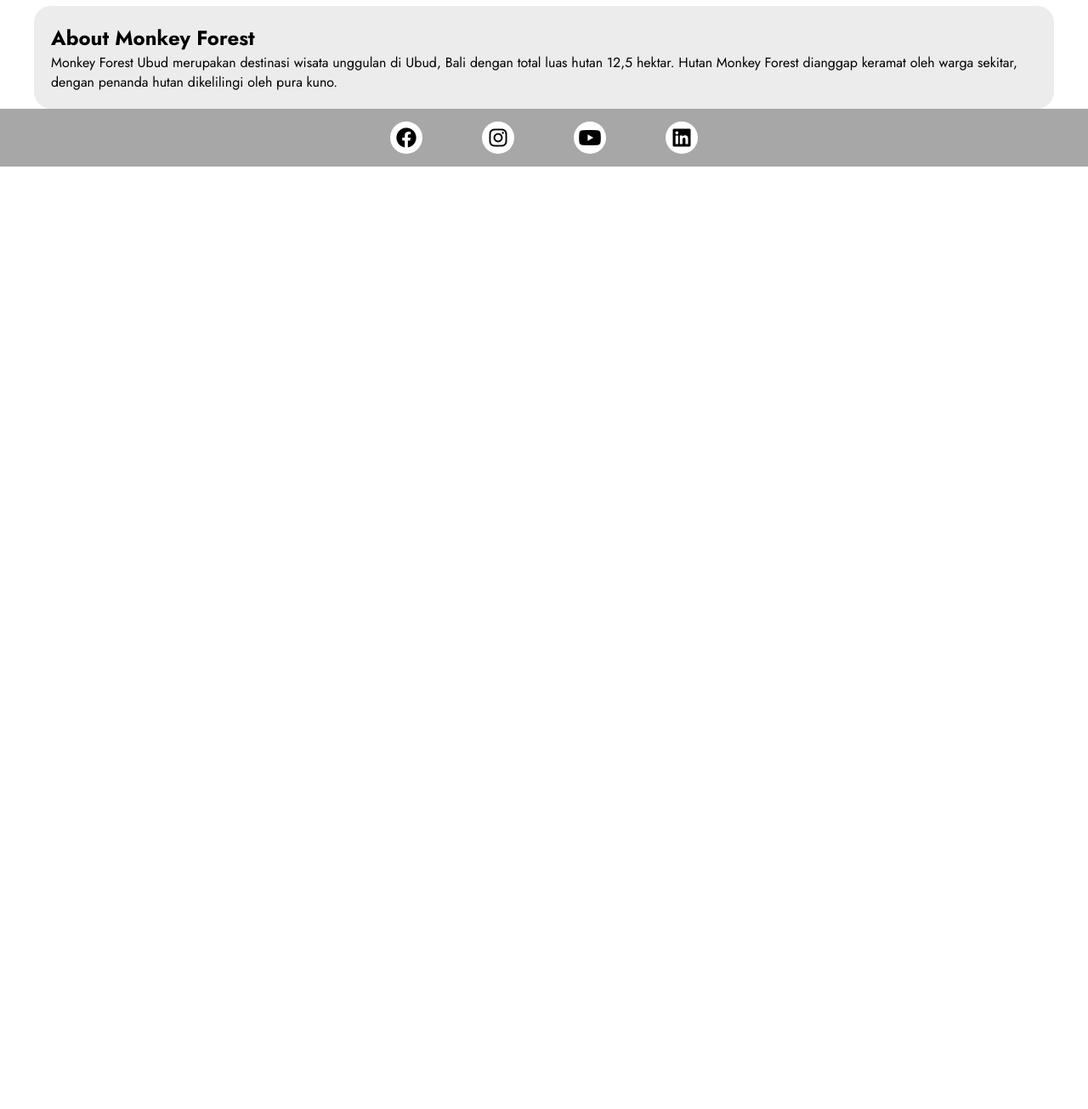
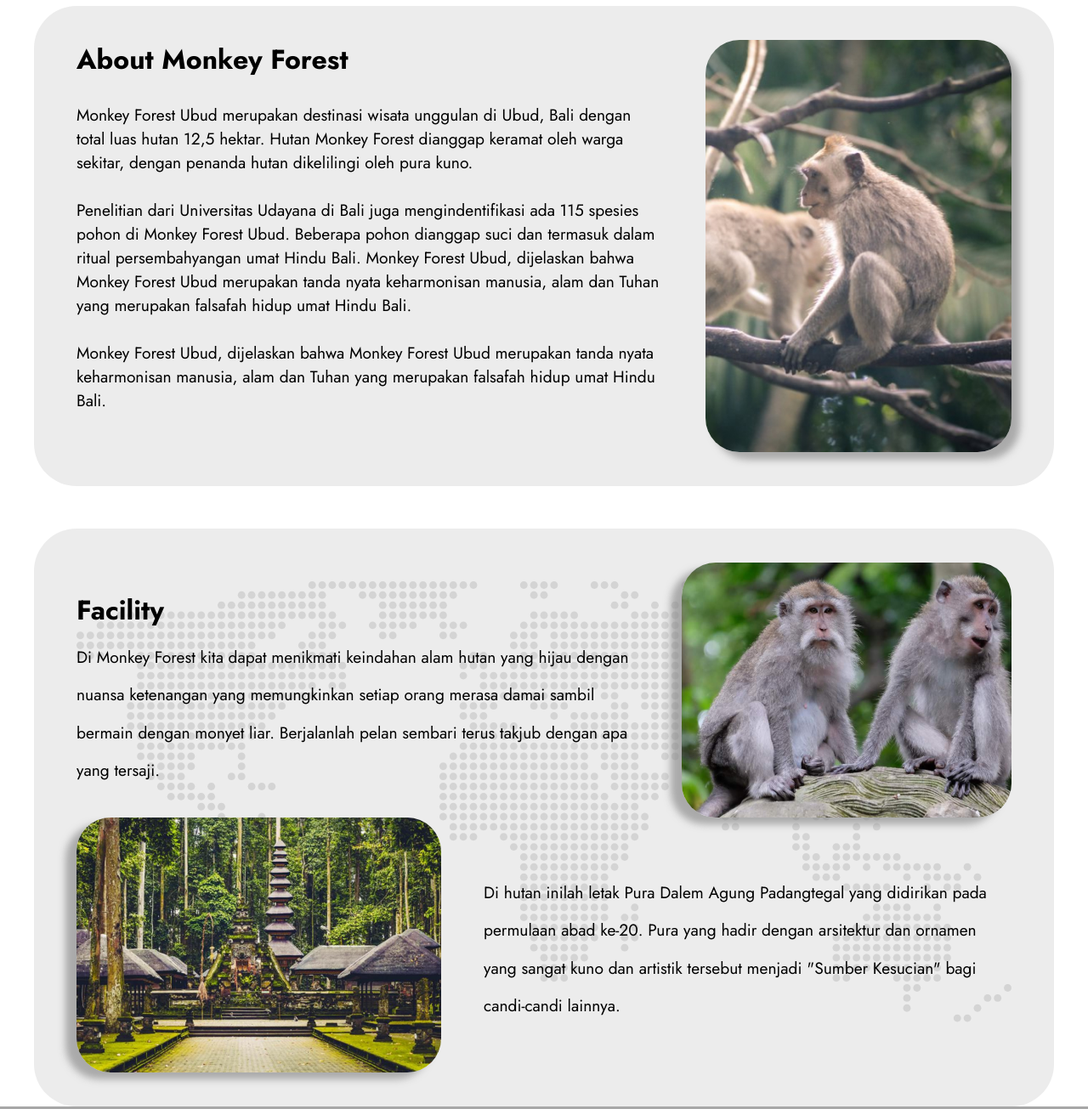
Before and after one commit to Tamagouuu/monkey-forest, a plain HTML site: page index.html in a window 1280 px wide. Shown: the part 820-2125 px from the top of the page at 85% size. Before the commit the page ends 1016 px from the top, so only its background shows below. Drawn offline with Linux system fonts and the light colour scheme.

Commit message:
finishing about & facility

```diff
--- a/index.html
+++ b/index.html
@@ -21,9 +21,9 @@
           <img src="img/logo.svg" />
         </div>
         <ul class="links">
-          <li><a href="">Home</a></li>
-          <li><a href="">About</a></li>
-          <li><a href="">Facility</a></li>
+          <li><a href="#hero">Home</a></li>
+          <li><a href="#about">About</a></li>
+          <li><a href="#facility">Facility</a></li>
           <li><a href="">Price</a></li>
         </ul>
         <div class="search-bar">
@@ -62,11 +62,44 @@
       </div>
     </div>
     <div class="container" id="about">
-      <h2>About Monkey Forest</h2>
-      <p>
-        Monkey Forest Ubud merupakan destinasi wisata unggulan di Ubud, Bali dengan total luas hutan 12,5 hektar. Hutan Monkey Forest
-        dianggap keramat oleh warga sekitar, dengan penanda hutan dikelilingi oleh pura kuno.
-      </p>
+      <div class="text-section">
+        <h2 class="card-title">About Monkey Forest</h2>
+        <p>
+          Monkey Forest Ubud merupakan destinasi wisata unggulan di Ubud, Bali dengan total luas hutan 12,5 hektar. Hutan Monkey Forest
+          dianggap keramat oleh warga sekitar, dengan penanda hutan dikelilingi oleh pura kuno.
+        </p>
+        <p>
+          Penelitian dari Universitas Udayana di Bali juga mengindentifikasi ada 115 spesies pohon di Monkey Forest Ubud. Beberapa pohon
+          dianggap suci dan termasuk dalam ritual persembahyangan umat Hindu Bali. Monkey Forest Ubud, dijelaskan bahwa Monkey Forest Ubud
+          merupakan tanda nyata keharmonisan manusia, alam dan Tuhan yang merupakan falsafah hidup umat Hindu Bali.
+        </p>
+        <p>
+          Monkey Forest Ubud, dijelaskan bahwa Monkey Forest Ubud merupakan tanda nyata keharmonisan manusia, alam dan Tuhan yang merupakan
+          falsafah hidup umat Hindu Bali.
+        </p>
+      </div>
+      <img src="img/monyet-about.jpg" alt="" />
+    </div>
+    <div class="container" id="facility">
+      <div class="facility-row">
+        <div class="text-section">
+          <h2 class="card-title">Facility</h2>
+          <p>
+            Di Monkey Forest kita dapat menikmati keindahan alam hutan yang hijau dengan nuansa ketenangan yang memungkinkan setiap orang
+            merasa damai sambil bermain dengan monyet liar. Berjalanlah pelan sembari terus takjub dengan apa yang tersaji.
+          </p>
+        </div>
+        <img src="img/monyet-faci-1.png" />
+      </div>
+      <div class="facility-row">
+        <img src="img/pura-faci-2.png" />
+        <div class="text-section">
+          <p>
+            Di hutan inilah letak Pura Dalem Agung Padangtegal yang didirikan pada permulaan abad ke-20. Pura yang hadir dengan arsitektur
+            dan ornamen yang sangat kuno dan artistik tersebut menjadi "Sumber Kesucian" bagi candi-candi lainnya.
+          </p>
+        </div>
+      </div>
     </div>
     <footer>
       <ul>
--- a/style.css
+++ b/style.css
@@ -4,6 +4,10 @@
   margin: 0;
   padding: 0;
   box-sizing: border-box;
+}
+
+html {
+  scroll-behavior: smooth;
 }
 
 body {
@@ -70,6 +74,11 @@ nav {
   background-color: #d9d9d9;
   font-family: "Jost", sans-serif;
 }
+
+.search input::placeholder {
+  font-size: 1rem;
+}
+
 .search button {
   padding: 10px;
   border-top-left-radius: 25px;
@@ -137,6 +146,7 @@ nav {
   display: flex;
   align-items: center;
 }
+
 .heading-2 {
   writing-mode: vertical-lr;
   text-orientation: mixed;
@@ -181,8 +191,54 @@ nav {
 #about {
   margin-top: 50px;
   background-color: #ececec;
-  border-radius: 20px;
-  padding: 20px;
+  border-radius: 50px;
+  padding: 40px 50px;
+  display: flex;
+  gap: 50px;
+}
+
+#about img {
+  border-radius: 40px;
+  width: 360px;
+  box-shadow: 10px 9px 9px 0px #838383a1;
+}
+
+#about p {
+  font-size: 1.2rem;
+  margin: 28px 0px;
+}
+
+.card-title {
+  font-size: 2rem;
+}
+
+#facility {
+  margin-top: 50px;
+  background-color: #ececec;
+  border-radius: 50px;
+  padding: 40px 50px;
+  background-image: url("img/map.svg");
+  background-position: center center;
+  background-size: 1100px;
+  background-repeat: no-repeat;
+}
+
+#facility p {
+  margin-top: 10px;
+  font-size: 1.2rem;
+  line-height: 2.3em;
+}
+
+#facility img {
+  width: 500px;
+  border-radius: 40px;
+  box-shadow: -13px 8px 9px 0px #838383a1;
+}
+
+.facility-row {
+  align-items: center;
+  display: flex;
+  gap: 50px;
 }
 
 footer {
```
Also changed, not shown: img/monyet-about.jpg (added), img/monyet-faci-1.png (added), img/pura-faci-2.png (added).
